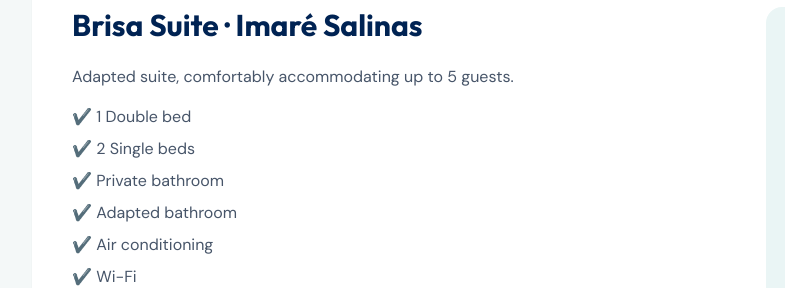
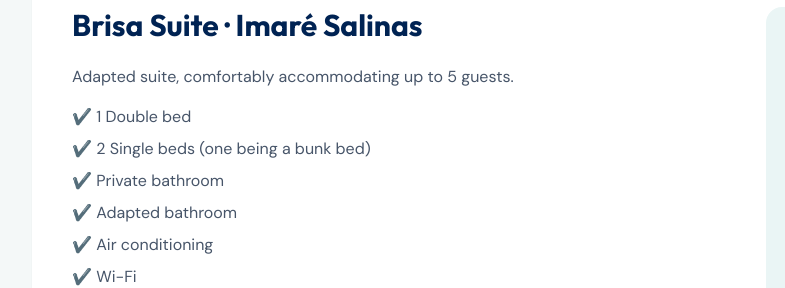
Before and after one commit to vinnicorreamcls/imaresalinas, a plain HTML site: page en/suitebrisa-salinopolis-pousada-imare-salinas.html in a window 1280 px wide. Shown: the part 1173-1461 px from the top of the page, 0-785 px from the left. Drawn offline with nearby package versions, Linux system fonts and the light colour scheme.

Commit message:
Add files via upload

```diff
--- a/en/suitebrisa-salinopolis-pousada-imare-salinas.html
+++ b/en/suitebrisa-salinopolis-pousada-imare-salinas.html
@@ -110,7 +110,7 @@
             <p>Adapted suite, comfortably accommodating up to 5 guests.</p>
             <ul class="space-y-1">
               <li>✔️ 1 Double bed</li>
-              <li>✔️ 2 Single beds</li>
+              <li>✔️ 2 Single beds (one being a bunk bed)</li>
               <li>✔️ Private bathroom</li>
               <li>✔️ Adapted bathroom</li>
               <li>✔️ Air conditioning</li>
```
